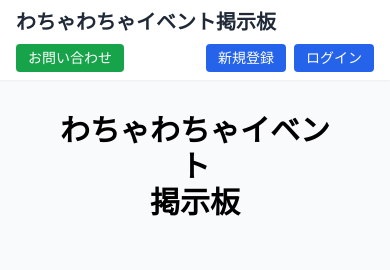
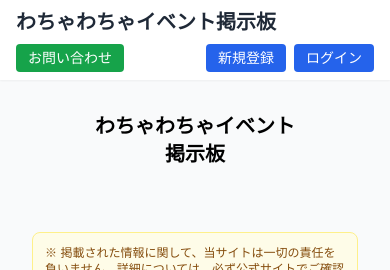
Before and after one commit to akio-ichikawa/bulletin-board, a Next.js app: page / in a window 390 px wide. Shown: the top 270 px of the page. Built offline with nearby package versions, Linux system fonts and the light colour scheme; no server answers; the database is empty.

Commit message:
Reduce h1 text size on mobile for better fit

```diff
--- a/src/app/page.tsx
+++ b/src/app/page.tsx
@@ -219,7 +219,7 @@
   return (
     <main className="container mx-auto px-4 sm:px-6 lg:px-8 py-8 sm:py-12 bg-gray-50">
       <div className="max-w-7xl mx-auto px-4 sm:px-6 lg:px-8 py-8">
-        <h1 className="text-3xl font-bold text-center mb-8">
+        <h1 className="text-xl sm:text-3xl font-bold text-center mb-8">
           <span className="block sm:inline">わちゃわちゃイベント</span>
           <span className="block sm:inline">掲示板</span>
         </h1>
```
